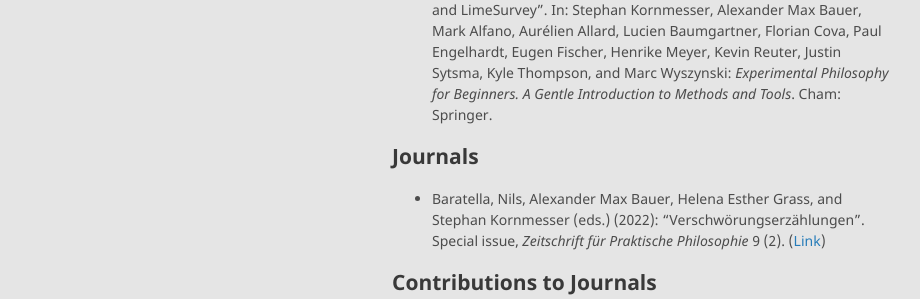
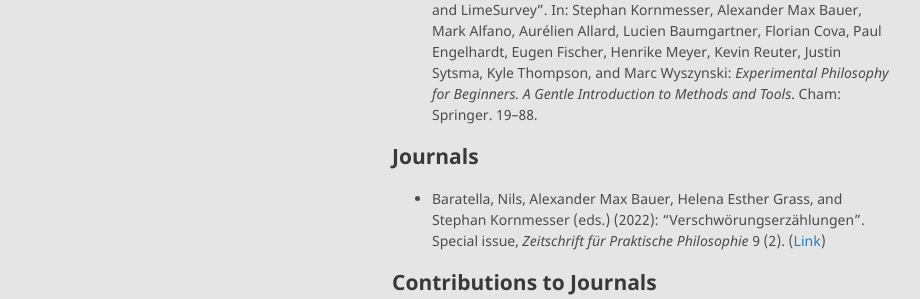
Before and after one commit to alephmembeth/alephmembeth.github.io, a Jekyll site: the page built from publications.md, in a window 1280 px wide and 900 px high. Shown: the part 473-772 px from the top of the window, without its empty margins (178-1098 px from the left). Built offline with Jekyll 4.4.1, drawn with Linux system fonts in a browser that asks for light colours; our own code applies the rules of GitHub Pages for plain Markdown files.

Commit message:
Update publications.md

```diff
--- a/publications.md
+++ b/publications.md
@@ -12,7 +12,7 @@ layout: default
 
 ## Contributions to Monographs With Multiple Authors
 
-+ Bauer, Alexander Max, Stephan Kornmesser, and Henrike Meyer (forthcoming): “Constative and Performative Utterances, Χ<sup>2</sup> Tests, and LimeSurvey”. In: Stephan Kornmesser, Alexander Max Bauer, Mark Alfano, Aurélien Allard, Lucien Baumgartner, Florian Cova, Paul Engelhardt, Eugen Fischer, Henrike Meyer, Kevin Reuter, Justin Sytsma, Kyle Thompson, and Marc Wyszynski: _Experimental Philosophy for Beginners. A Gentle Introduction to Methods and Tools_. Cham: Springer.
++ Bauer, Alexander Max, Stephan Kornmesser, and Henrike Meyer (forthcoming): “Constative and Performative Utterances, Χ<sup>2</sup> Tests, and LimeSurvey”. In: Stephan Kornmesser, Alexander Max Bauer, Mark Alfano, Aurélien Allard, Lucien Baumgartner, Florian Cova, Paul Engelhardt, Eugen Fischer, Henrike Meyer, Kevin Reuter, Justin Sytsma, Kyle Thompson, and Marc Wyszynski: _Experimental Philosophy for Beginners. A Gentle Introduction to Methods and Tools_. Cham: Springer. 19–88.
 
 ## Journals
 
```
